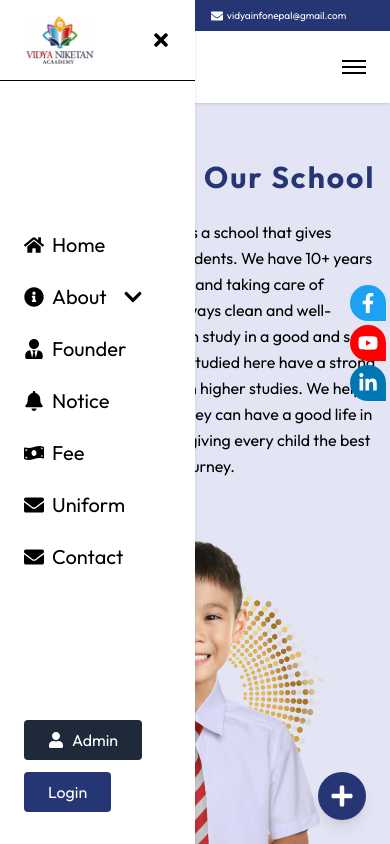
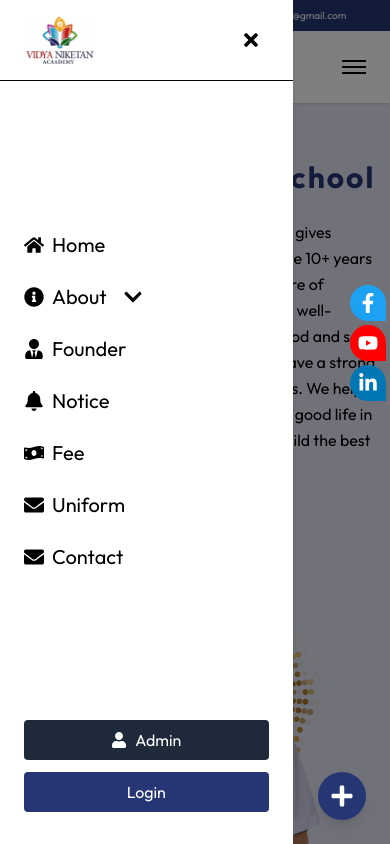
Before and after one commit to karukhusyalritesh-del/school, a React (Vite) app in the folder frontend/: page / in a window 390 px wide. Both pictures are taken after a click on the button 354 px from the left and 67 px from the top of the page. Shown: the top 844 px of the page. Built offline with nearby package versions, Linux system fonts and the light colour scheme; a web font is replaced by a local one.

Commit message:
add toggling side

```diff
--- a/frontend/src/Components/Hero.jsx
+++ b/frontend/src/Components/Hero.jsx
@@ -1,7 +1,7 @@
 import React from "react";
-import student from "../assets/student.png"; // foreground image
-import studentbg from "../assets/studentbg.png"; // background image
-import darkModeColors from "./DarkMode"; // ✅ import dark mode colors
+import student from "../assets/student.png";
+import studentbg from "../assets/studentbg.png";
+import darkModeColors from "./DarkMode";
 
 const Hero = ({ isDarkMode }) => {
   return (
--- a/frontend/src/Components/MainNav.jsx
+++ b/frontend/src/Components/MainNav.jsx
@@ -1,4 +1,4 @@
-import React, { useState, useEffect } from "react";
+import React, { useState, useEffect, useRef } from "react";
 import { Link, useNavigate, useLocation } from "react-router-dom";
 import { toast } from "react-toastify";
 import logo from "../assets/logo.jpg";
@@ -23,6 +23,31 @@ const MainNav = ({ isDarkMode }) => {
   const location = useLocation();
   const isLoggedIn = !!localStorage.getItem("token");
 
+  // Create ref for sidebar
+  const sidebarRef = useRef(null);
+
+  // Close sidebar when clicking outside
+  useEffect(() => {
+    const handleClickOutside = (event) => {
+      if (menuOpen && sidebarRef.current && !sidebarRef.current.contains(event.target)) {
+        setMenuOpen(false);
+      }
+    };
+
+    // Add event listener when sidebar is open
+    if (menuOpen) {
+      document.addEventListener("mousedown", handleClickOutside);
+      document.addEventListener("touchstart", handleClickOutside);
+    }
+
+    // Cleanup
+    return () => {
+      document.removeEventListener("mousedown", handleClickOutside);
+      document.removeEventListener("touchstart", handleClickOutside);
+    };
+  }, [menuOpen]);
+
+  // Handle body overflow
   useEffect(() => {
     document.body.style.overflow = menuOpen ? "hidden" : "auto";
   }, [menuOpen]);
@@ -87,7 +112,7 @@ const MainNav = ({ isDarkMode }) => {
               <div className="w-52 mx-auto relative overflow-hidden rounded">
                 <Link
                   to="/activities"
-          className="block w-full text-center px-4 py-3 hover:bg-blue-200/50 hover:backdrop-blur-md rounded transition-all duration-300 transform group-hover:translate-x-[-8px] hover:text-[#263675]"
+                  className="block w-full text-center px-4 py-3 hover:bg-blue-200/50 hover:backdrop-blur-md hover:text-[#263675] rounded transition-all duration-300 transform group-hover:translate-x-[-8px]"
                   onClick={() => setDropdownOpen(false)}
                 >
                   Activities
@@ -119,8 +144,6 @@ const MainNav = ({ isDarkMode }) => {
           </ul>
         </li>
 
-
-        {/* Other Menu Items */}
         <li>
           <Link
             to="/principle"
@@ -211,9 +234,18 @@ const MainNav = ({ isDarkMode }) => {
         <span className={`${isDarkMode ? "bg-white" : "bg-black"} block w-6 h-0.5`}></span>
       </button>
 
+      {/* Backdrop Overlay - Click outside to close */}
+      {menuOpen && (
+        <div
+          className="fixed inset-0 bg-black/50 z-40 lg:hidden"
+          onClick={() => setMenuOpen(false)}
+        />
+      )}
+
       {/* Mobile Sidebar */}
       <div
-        className={`fixed top-0 left-0 h-full w-1/2 ${
+        ref={sidebarRef}
+        className={`fixed top-0 left-0 h-full w-3/4 max-w-sm ${
           isDarkMode ? "bg-[#242250] text-white" : "bg-white text-black"
         } shadow-md flex flex-col z-50 transform transition-transform duration-300 ${
           menuOpen ? "translate-x-0" : "-translate-x-full"
@@ -221,7 +253,10 @@ const MainNav = ({ isDarkMode }) => {
       >
         <div className="flex items-center justify-between px-6 py-4 border-b">
           <img src={logo} alt="Logo" className="h-12 mix-blend-multiply" />
-          <button onClick={() => setMenuOpen(false)}>
+          <button
+            onClick={() => setMenuOpen(false)}
+            className="p-2 rounded-full hover:bg-gray-200 hover:bg-opacity-20 transition"
+          >
             <FaTimes className={`${isDarkMode ? "text-white" : "text-black"} text-xl`} />
           </button>
         </div>
@@ -233,17 +268,17 @@ const MainNav = ({ isDarkMode }) => {
                 handleNav("home");
                 setMenuOpen(false);
               }}
-              className="flex items-center gap-2"
+              className="flex items-center gap-2 hover:text-[#263675] transition-colors"
             >
               <FaHome /> Home
             </button>
           </li>
 
           {/* Mobile Dropdown */}
-          <li>
+          <li className="w-full">
             <button
               onClick={() => setDropdownOpen(!dropdownOpen)}
-              className="flex items-center gap-2"
+              className="flex items-center gap-2 hover:text-[#263675] transition-colors"
             >
               <FaInfoCircle /> About
               <FaChevronDown
@@ -254,7 +289,7 @@ const MainNav = ({ isDarkMode }) => {
             </button>
 
             {dropdownOpen && (
-              <ul className="mt-2 space-y-2 text-base pl-4">
+              <ul className="mt-2 space-y-2 text-base pl-4 w-full">
                 <li>
                   <Link
                     to="/activities"
@@ -263,6 +298,7 @@ const MainNav = ({ isDarkMode }) => {
                       setMenuOpen(false);
                       setDropdownOpen(false);
                     }}
+                    className="block py-1 hover:text-[#263675] transition-colors"
                   >
                     Activities
                   </Link>
@@ -275,6 +311,7 @@ const MainNav = ({ isDarkMode }) => {
                       setMenuOpen(false);
                       setDropdownOpen(false);
                     }}
+                    className="block py-1 hover:text-[#263675] transition-colors"
                   >
                     Environment
                   </Link>
@@ -287,6 +324,7 @@ const MainNav = ({ isDarkMode }) => {
                       setMenuOpen(false);
                       setDropdownOpen(false);
                     }}
+                    className="block py-1 hover:text-[#263675] transition-colors"
                   >
                     Teachers
                   </Link>
@@ -298,7 +336,7 @@ const MainNav = ({ isDarkMode }) => {
           <li>
             <Link
               to="/principle"
-              className="flex items-center gap-2"
+              className="flex items-center gap-2 hover:text-[#263675] transition-colors"
               onClick={() => {
                 handleNav("third-section");
                 setMenuOpen(false);
@@ -307,6 +345,7 @@ const MainNav = ({ isDarkMode }) => {
               <FaUserTie /> Founder
             </Link>
           </li>
+
           <li>
             <button
               onClick={() => {
@@ -317,11 +356,12 @@ const MainNav = ({ isDarkMode }) => {
                 }
                 setMenuOpen(false);
               }}
-              className="flex items-center gap-2"
+              className="flex items-center gap-2 hover:text-[#263675] transition-colors"
             >
               <FaBell /> Notice
             </button>
           </li>
+
           <li>
             <button
               onClick={() => {
@@ -332,7 +372,7 @@ const MainNav = ({ isDarkMode }) => {
                 }
                 setMenuOpen(false);
               }}
-              className="flex items-center gap-2"
+              className="flex items-center gap-2 hover:text-[#263675] transition-colors"
             >
               <FaMoneyBillWave /> Fee
             </button>
@@ -341,10 +381,8 @@ const MainNav = ({ isDarkMode }) => {
           <li>
             <Link
               to="/uniform"
-              className="flex items-center gap-2"
-              onClick={() => {
-                setMenuOpen(false);
-              }}
+              className="flex items-center gap-2 hover:text-[#263675] transition-colors"
+              onClick={() => setMenuOpen(false)}
             >
               <FaEnvelope /> Uniform
             </Link>
@@ -353,7 +391,7 @@ const MainNav = ({ isDarkMode }) => {
           <li>
             <Link
               to="/contact"
-              className="flex items-center gap-2"
+              className="flex items-center gap-2 hover:text-[#263675] transition-colors"
               onClick={() => {
                 handleNav("contact");
                 setMenuOpen(false);
@@ -368,14 +406,14 @@ const MainNav = ({ isDarkMode }) => {
         <div className="flex flex-col items-start mb-8 px-6 space-y-3">
           <Link
             to="/admin"
-            className="flex items-center gap-2 px-6 py-2 bg-gray-800 text-white rounded hover:bg-gray-900 transition"
+            className="flex items-center gap-2 px-6 py-2 bg-gray-800 text-white rounded hover:bg-gray-900 transition w-full justify-center"
             onClick={() => setMenuOpen(false)}
           >
             <FaUser /> Admin
           </Link>
           <Link
             to="/login"
-            className="flex items-center gap-2 px-6 py-2 bg-[#263675] text-white rounded hover:bg-blue-700 transition"
+            className="flex items-center gap-2 px-6 py-2 bg-[#263675] text-white rounded hover:bg-blue-700 transition w-full justify-center"
             onClick={() => setMenuOpen(false)}
           >
             Login
```
Lines whose indentation alone changed are shown as unchanged.
